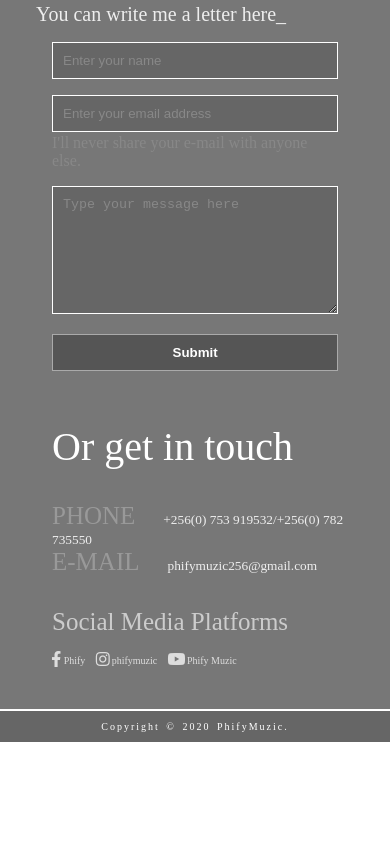
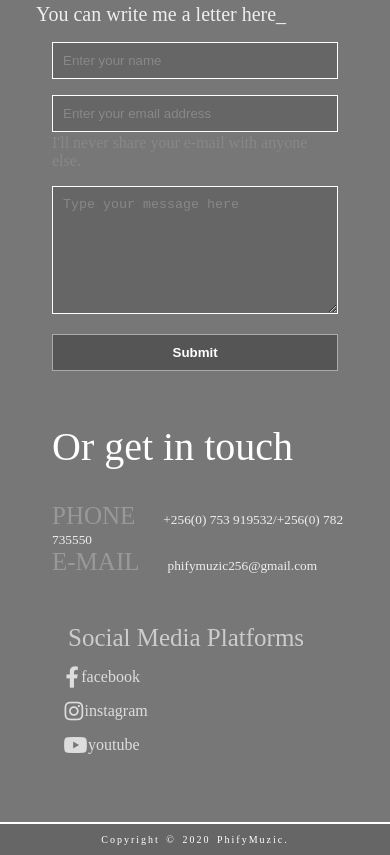
Before and after one commit to olili27/PhifyMusic-LandingPage, a plain HTML site: page index.html in a window 390 px wide. Shown: the part 2013-2868 px from the top of the page. Before the commit the page ends 2755 px from the top, so only its background shows below. Drawn offline with Linux system fonts and the light colour scheme.

Commit message:
rf
change the fontsize and display of the social media icons/links

```diff
--- a/index.html
+++ b/index.html
@@ -100,16 +100,16 @@
           </div>
           <div id="social-media">
             <p id="p-social-media">Social Media Platforms</p>
-            <a href="#">
+            <a href="https://www.facebook.com/Phify-2007580556235775" target="_blank" >
               <i class="fab fa-facebook-f"></i>
-              <small>Phify</small> </a>
-            <a href="#">
+              <small>facebook</small> </a>
+            <a href="https://www.instagram.com/phiona_opia/?hl=en" target="_blank">
               <i class="fab fa-instagram"></i>
-              <small>phifymuzic</small>
+              <small>instagram</small>
             </a>
-            <a href="#">
+            <a href="https://www.youtube.com/channel/UCk4qtsubSvZ1y4l6IxPxbKA/featured" target="_blank">
               <i class="fab fa-youtube"></i>
-              <small>Phify Muzic</small>
+              <small>youtube</small>
             </a>
           </div>
       </section>
--- a/style.css
+++ b/style.css
@@ -278,7 +278,7 @@ p small{
 }
 
 #social-media{
-  margin:5px 0;
+  padding: 1rem;
 }
 
 #p-social-media{
@@ -293,11 +293,12 @@ p small{
 
 .fab{
   color:#ddd;
-  transform: scale(1.2);
+  transform: scale(1.6);
+  margin-right: 0.1rem;
 }
 
 #social-media small{
-  font-size:13px;
+  font-size:17px;
   color:#ddd;
 }
 
@@ -328,6 +329,11 @@ p small{
   iframe{
     width: 65%;
   }
+
+  #social-media > a{
+    display: block;
+    margin-bottom: 0.5rem;
+  }
 }
 /* media query at 1090px*/
 
@@ -355,11 +361,11 @@ p small{
   }
 
   #social-media a{
-  margin-right:0.5rem;
+  margin-bottom: 1rem;
 }
 
   #social-media small{
-  font-size:10px;
+  font-size:16px;
   }
 
 }
```
